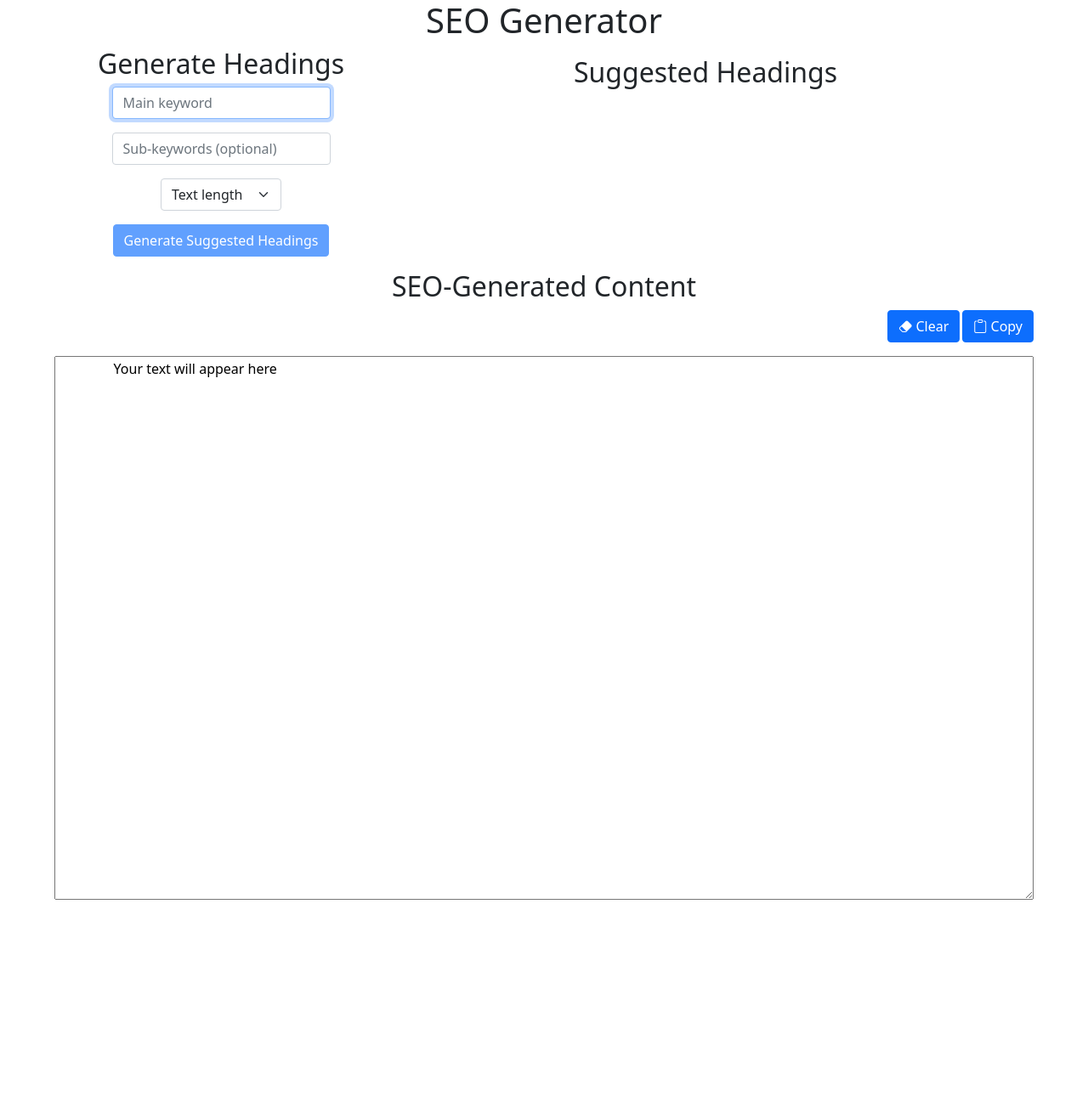
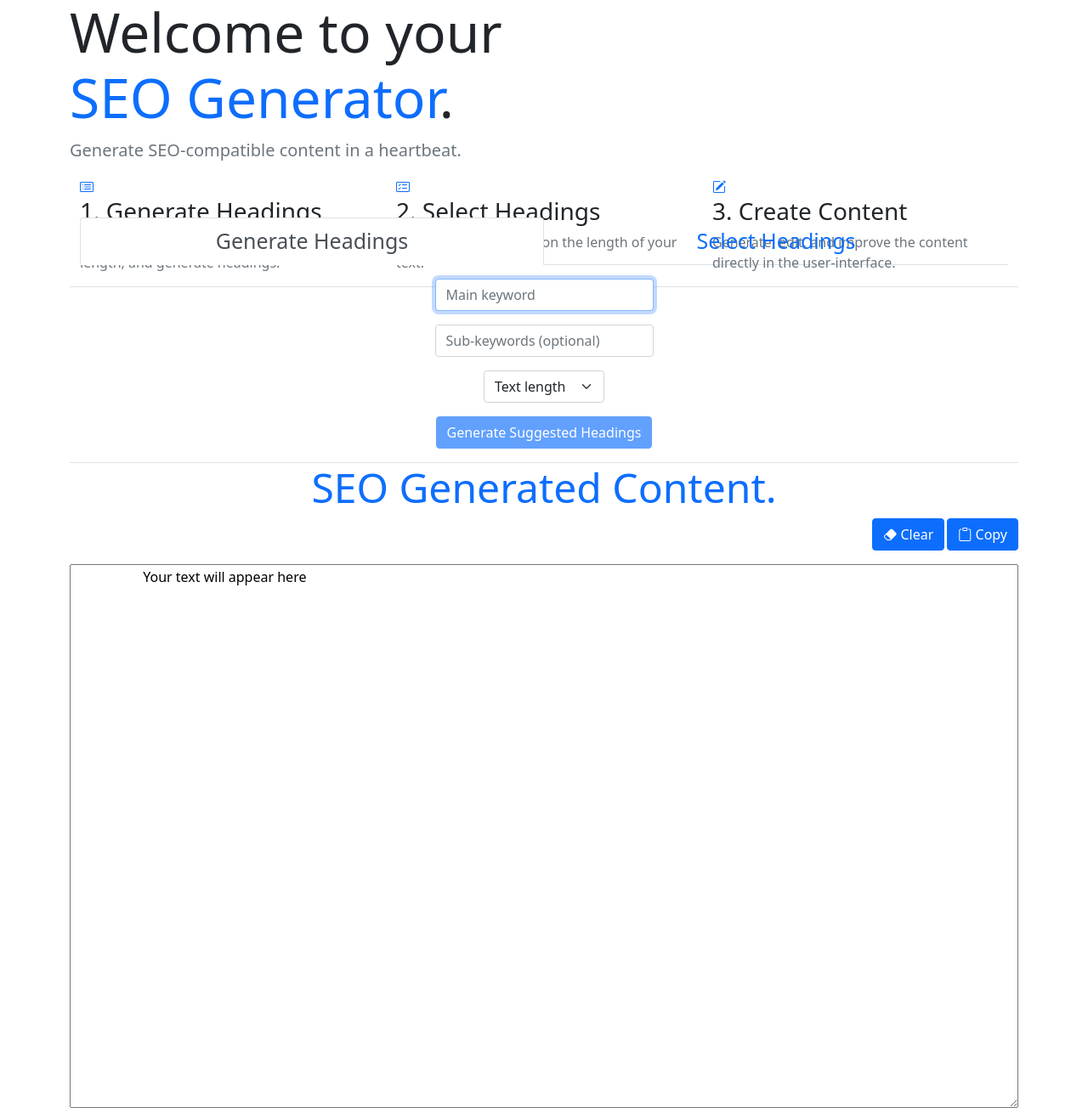
Before and after one commit to donileni/CS50-Final-Project, a Flask app: page / in a window 1280 px wide. Shown: the whole page at 85% size. Before the commit the page ends 1059 px from the top, so only its background shows below. Run offline with Flask 2, Linux system fonts and the light colour scheme; some libraries are stand-ins or nearby versions.

Commit message:
New UI/layout

```diff
--- a/static/logic.js
+++ b/static/logic.js
@@ -6,6 +6,9 @@ function onLoad() {
     const chooseHeadingsButton = document.getElementById("chooseHeadings")
     const copyButton = document.getElementById("copyButton")
     const clearButton = document.getElementById("clearButton")
+
+    const generateHeadingsTab = document.getElementById("Generate Headings")
+    const selectHeadingsTab = document.getElementById("Select Headings")
 
     const keyword = document.getElementById("mainKeyword");
     const subKeyword = document.getElementById("sub-keywords");
@@ -89,7 +92,6 @@ function handleHeadingsResponse(response) {
     const textLength = document.getElementById("textLength");
     let currentSelectedHeadings = 0;
     const maxHeadings = setMaxHeadings(textLength.value)
-    console.log(maxHeadings)
 
     addButtons(response.data.length, response.data)
 
--- a/static/styles.css
+++ b/static/styles.css
@@ -6,7 +6,7 @@
 }
 
 .div-size {
-    width: 90%;
+    width: 100%;
     height: 50vw;
 
 
@@ -29,3 +29,7 @@
     width: 100%;
     height: 100%;
 }
+
+.nav-link {
+    font-size: 25px;
+}
--- a/templates/index.html
+++ b/templates/index.html
@@ -1,7 +1,7 @@
 {% extends "layout.html" %}
 
 {%block title %}
-Index
+test_index
 {% endblock %}
 
 {% block main %}
@@ -9,18 +9,95 @@ Index
  <!-- Adding Grammarly -->
  <script src="https://unpkg.com/@grammarly/editor-sdk?clientId={{ client_id }}"></script>
 
-<div class="section">
-    <h1 class="text-center">SEO Generator</h1>
-    <div class="container">
-        <div class="row align-items-start justify-content-center">
-            <div class="col-md-4 col-sm-12">
-                <div class="mb-3">
+    <div class="container  mb-3">
+        <div style="height: 30vh;">
+            <div class="row align-items-center">
+                <div class="col-12 col-md-7 col-lg-6 order-md-1">
 
-                    <h2 class="text-center">Generate Headings</h2>
+                <!-- Heading -->
+                <h1 class="display-3 text-center text-md-start">
+                    Welcome to your <span class="text-primary">SEO Generator</span>. <br>
+                </h1>
 
+                <!-- Text -->
+                <p class="lead text-center text-md-start text-muted mb-6 mb-lg-8">
+                    Generate SEO-compatible content in a heartbeat.
+                </p>
+                </div>
+            </div> <!-- / .row -->
+
+            <section class="py-8 py-md-11 border-bottom">
+                <div class="container mb-3">
+                    <div class="row">
+                        <div class="col-12 col-md-4">
+
+                            <!-- Icon -->
+                            <div class="icon text-primary">
+                                <i class="bi bi-card-list"></i>
+                            </div>
+                            <!-- Heading -->
+                            <h3>
+                            1. Generate Headings
+                            </h3>
+
+                            <!-- Text -->
+                            <p class="text-muted mb-6 mb-md-0">
+                            Select main-keyword, sub-keywords, text length, and generate headings.
+                            </p>
+
+                        </div>
+                        <div class="col-12 col-md-4">
+
+                            <!-- Icon -->
+                            <div class="icon text-primary">
+                                <i class="bi bi-card-checklist"></i>
+                            </div>
+                            <!-- Heading -->
+                            <h3>
+                            2. Select Headings
+                            </h3>
+
+                            <!-- Text -->
+                            <p class="text-muted mb-6 mb-md-0">
+                            Select headings based on the length of your text.
+                            </p>
+
+                        </div>
+                        <div class="col-12 col-md-4">
+
+                            <!-- Icon -->
+                            <div class="icon text-primary">
+                                <i class="bi bi-pencil-square"></i>
+                            </div>
+                            <!-- Heading -->
+                            <h3>
+                            3. Create Content
+                            </h3>
+
+                            <!-- Text -->
+                            <p class="text-muted mb-0">
+                            Generate, edit, and improve the content directly in the user-interface.
+                            </p>
+
+                        </div>
+                    </div> <!-- / .row -->
+                </div> <!-- / .container -->
+            </section>
+        </div>
+
+        <section class="py-8 py-md-11 border-bottom">
+            <div class="container mb-3 mt-3">
+                <nav>
+                    <div class="nav nav-tabs nav-justified" id="nav-tab" role="tablist">
+                        <button class="nav-link active" id="nav-home-tab" data-bs-toggle="tab" data-bs-target="#nav-home" type="button" role="tab" aria-controls="nav-home" aria-selected="true">Generate Headings</button>
+                        <button class="nav-link" id="nav-profile-tab" data-bs-toggle="tab" data-bs-target="#nav-profile" type="button" role="tab" aria-controls="nav-profile" aria-selected="false">Select Headings</button>
+                    </div>
+                </nav>
+                <div class="tab-content" id="nav-tabContent">
+                    <div class="tab-pane fade show active" id="nav-home" role="tabpanel" aria-labelledby="nav-home-tab">
                         <form method="post">
 
-                        <div class="mb-3">
+                            <div class="mb-3 mt-3">
                                 <input autocomplete="off" autofocus class="form-control mx-auto w-auto" id="mainKeyword"
                                     name="mainKeyword" placeholder="Main keyword" type="text">
                             </div>
@@ -45,14 +122,9 @@ Index
                             </div>
 
                         </form>
-
                     </div>
-            </div>
-            <div class="col-md-8 col-sm-12 text-left">
-                <div class="center">
-                    <div class="mb-3 text-center">
-                        <h2>Suggested Headings</h2>
-                    </div>
+                    <div class="tab-pane fade" id="nav-profile" role="tabpanel" aria-labelledby="nav-profile-tab">
+                        <div class="mb-3 mt-3 text-center">
 
                             <div class="form-check" id="boxDiv">
                                 <ul class="list-group" id="unorderedList">
@@ -63,15 +135,17 @@ Index
                             <div hidden class="mb-3 mt-3 text-center" id="chooseHeadingsButtonDiv">
                                 <button autofocus disabled class="btn btn-primary" id="chooseHeadings" type="submit">Choose Headings</button>
                             </div>
-
                         </div>
                     </div>
                 </div>
             </div>
+        </section>
 
 
         <div class="mb-3 text-center div-size" style="margin: auto;">
-        <h2>SEO-Generated Content</h2>
+            <h2 class="display-5 text-center">
+                <span class="text-primary">SEO Generated Content.</span> <br>
+            </h2>
             <div class="button-container mb-3 bd-clipboard">
 
                 <button type="btn-clipboard" class="btn btn-primary" id="clearButton">
@@ -90,9 +164,9 @@ Index
                     Your text will appear here
                 </textarea>
             </grammarly-editor-plugin>
+        </div>
 
     </div>
 
 
-</div>
 {% endblock %}
--- a/templates/layout.html
+++ b/templates/layout.html
@@ -12,6 +12,7 @@
     <script crossorigin="anonymous" src="https://cdn.jsdelivr.net/npm/bootstrap@5.1.3/dist/js/bootstrap.bundle.min.js"
         integrity="sha384-ka7Sk0Gln4gmtz2MlQnikT1wXgYsOg+OMhuP+IlRH9sENBO0LRn5q+8nbTov4+1p"></script>
     <link href="https://cdn.jsdelivr.net/npm/bootstrap-icons@1.3.0/font/bootstrap-icons.css" rel="stylesheet">
+    <script src="https://cdn.jsdelivr.net/npm/bootstrap@5.2.3/dist/js/bootstrap.bundle.min.js" integrity="sha384-kenU1KFdBIe4zVF0s0G1M5b4hcpxyD9F7jL+jjXkk+Q2h455rYXK/7HAuoJl+0I4" crossorigin="anonymous"></script>
 
     <!-- <script type="text/javscript" src="/static/logic.js"></script> -->
     <script src="{{url_for('static', filename='/logic.js')}}"></script>
```
Lines whose indentation alone changed are shown as unchanged.
